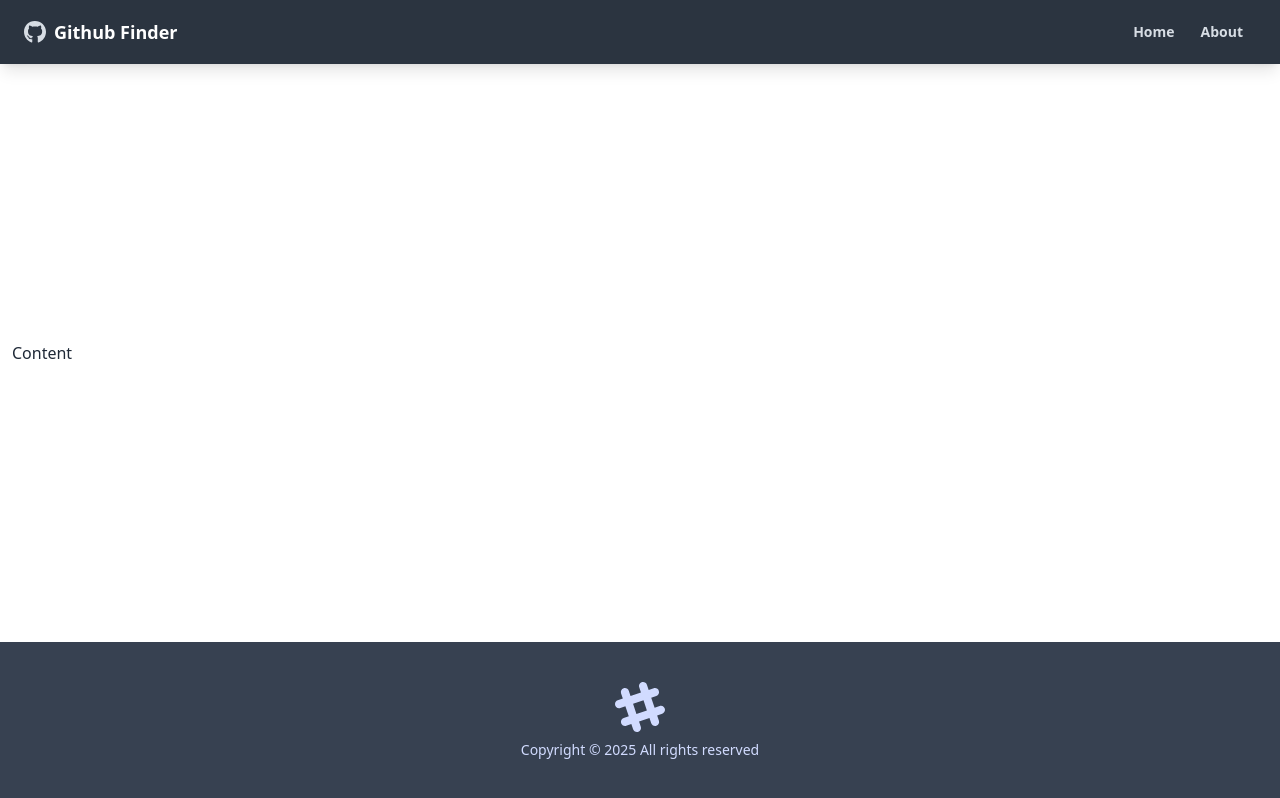
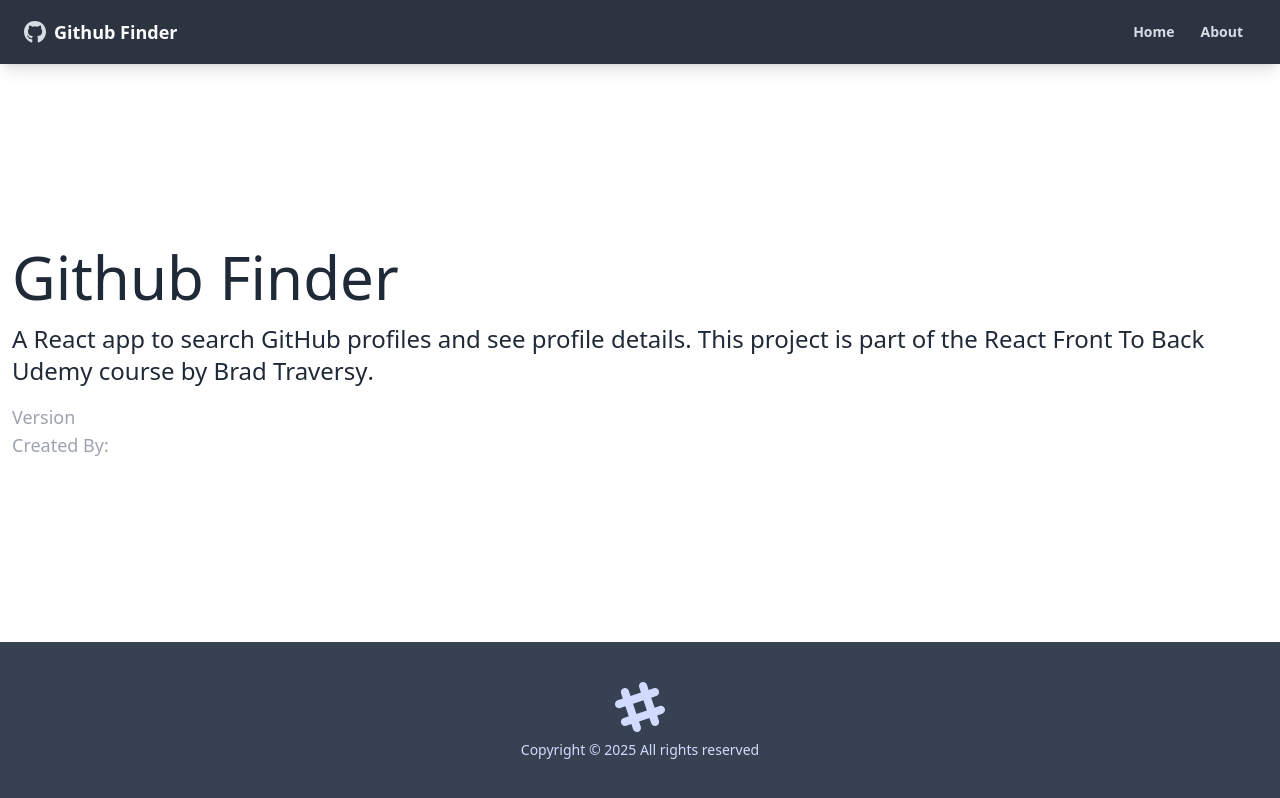
Before and after one commit to Quwambinuyo/Github-Profile-finder-react, a React (Create React App) app: page /about in a window 1280 px wide. Built offline with nearby package versions, Linux system fonts and the light colour scheme; the HTML template or start-up script is replaced by a standard one.

Commit message:
made the pages route for home about notfound and designed the notfound and about page

```diff
--- a/src/App.js
+++ b/src/App.js
@@ -1,5 +1,8 @@
 import logo from "./logo.svg";
-import { BrowserRouter as Router, Route } from "react-router-dom";
+import { BrowserRouter as Router, Routes, Route } from "react-router-dom";
+import Home from "./pages/Home";
+import About from "./pages/About";
+import NotFound from "./pages/NotFound";
 import Navbar from "./components/layout/Navbar";
 import Footer from "./components/layout/Footer";
 
@@ -8,7 +11,14 @@
     <Router>
       <div className="   flex flex-col justify-between h-screen">
         <Navbar />
-        <main className="container mx-auto px-3 pb-12 ">Content</main>
+        <main className="container mx-auto px-3 pb-12 ">
+          <Routes>
+            <Route path="/" element={<Home />} />
+            <Route path="/about" element={<About />} />
+            <Route path="/notfound" element={<NotFound />} />
+            <Route path="/*" element={<NotFound />} />
+          </Routes>
+        </main>
         <Footer />
       </div>
     </Router>
--- /dev/null
+++ b/src/pages/About.jsx
@@ -0,0 +1,33 @@
+import React from "react";
+
+function About() {
+  return (
+    <>
+      <h1 className="text-6xl mb-4">Github Finder</h1>
+      <p className="mb-4 text-2xl font-light">
+        A React app to search GitHub profiles and see profile details. This
+        project is part of the
+        <a href="https://www.udemy.com/course/modern-react-front-to-back/">
+          {" "}
+          React Front To Back
+        </a>{" "}
+        Udemy course by
+        <strong>
+          <a href="https://traversymedia.com"> Brad Traversy</a>
+        </strong>
+        .
+      </p>
+      <p className="text-lg text-gray-400">
+        Version <span className="text-white">1.0.0</span>
+      </p>
+      <p className="text-lg text-gray-400">
+        Created By:
+        <a className="text-white" href="https://twitter.com/DevBoyQ">
+          Quwam Bode
+        </a>
+      </p>
+    </>
+  );
+}
+
+export default About;
--- /dev/null
+++ b/src/pages/Home.jsx
@@ -0,0 +1,11 @@
+import React from "react";
+
+function Home() {
+  return (
+    <div>
+      <h1 className="text-6xl ">Welcome</h1>
+    </div>
+  );
+}
+
+export default Home;
--- /dev/null
+++ b/src/pages/NotFound.jsx
@@ -0,0 +1,22 @@
+import React from "react";
+import { FaHome } from "react-icons/fa";
+import { Link } from "react-router-dom";
+
+function NotFound() {
+  return (
+    <div className="hero ">
+      <div className="text-center hero-content">
+        <div className="max-w-lg">
+          <h1 className="text-8xl font-bold mb-8">Oops!</h1>
+          <p className="text-5xl mb-8">404 Page not found!</p>
+          <Link to="/" className="btn btn-primary btn-lg">
+            <FaHome className="mr-2 " />
+            Back to Home
+          </Link>
+        </div>
+      </div>
+    </div>
+  );
+}
+
+export default NotFound;
```
